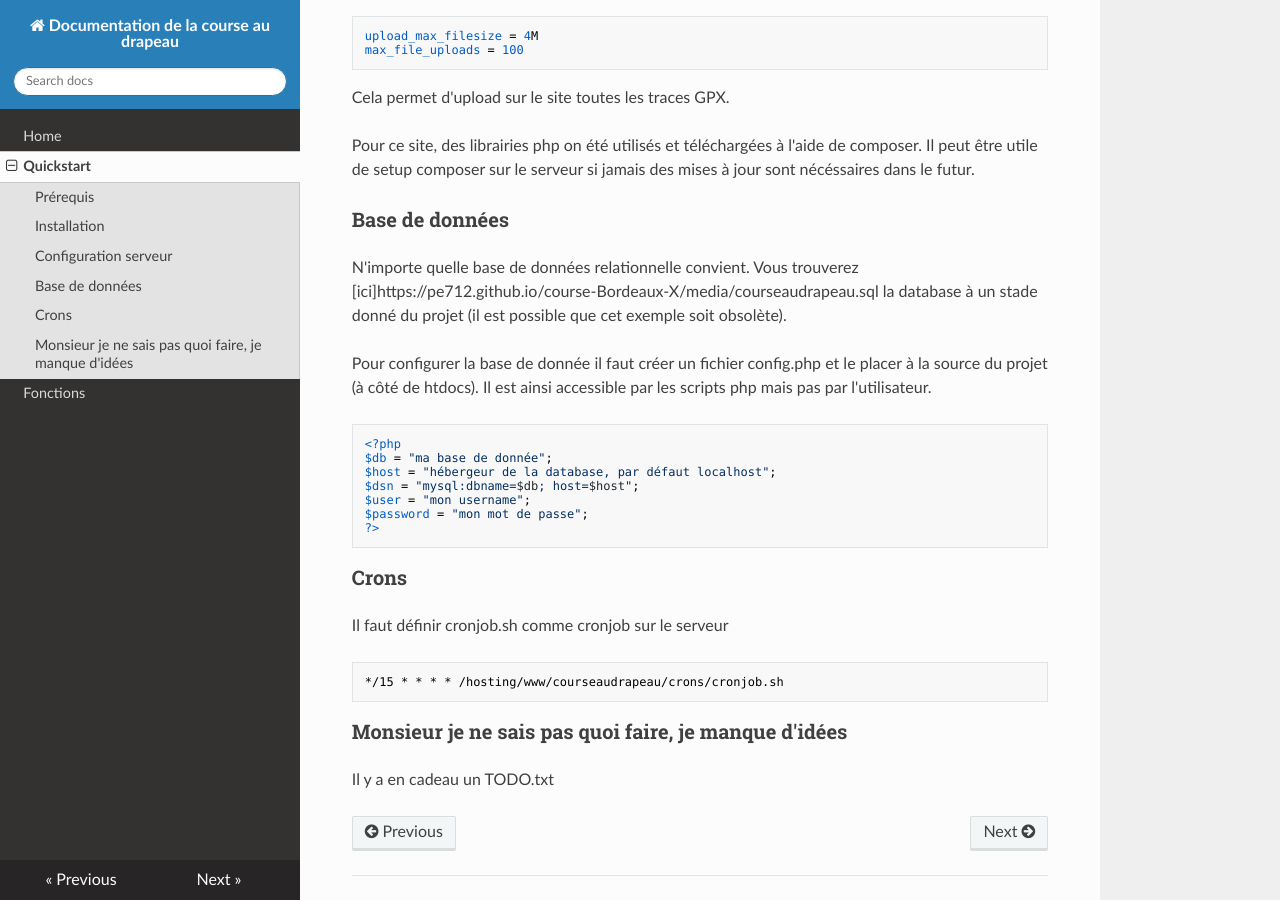
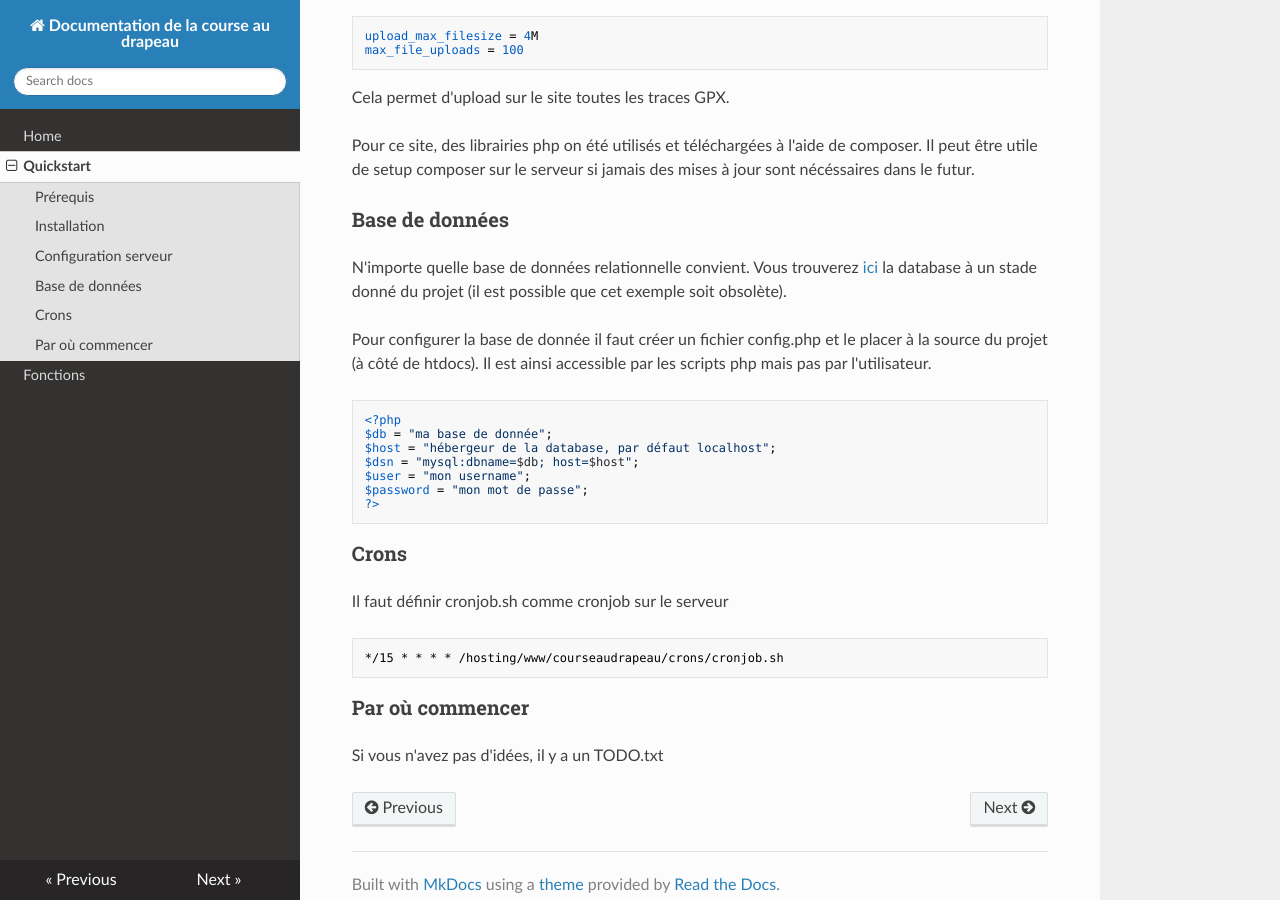
Before and after one commit to pe712/course-drapeau, an MkDocs documentation site: the page built from docs/docs/quickstart.md, in a window 1280 px wide and 900 px high, scrolled down 713 px. Built offline with MkDocs 1.6.1, drawn with Linux system fonts in a browser that asks for light colours; nearby versions of some CDN libraries.

Commit message:
updated doc

````diff
--- a/docs/docs/quickstart.md
+++ b/docs/docs/quickstart.md
@@ -32,7 +32,7 @@ Pour ce site, des librairies php on été utilisés et téléchargées à l'aide
 
 ### Base de données
 N'importe quelle base de données relationnelle convient.
-Vous trouverez [ici]https://pe712.github.io/course-Bordeaux-X/media/courseaudrapeau.sql la database à un stade donné du projet (il est possible que cet exemple soit obsolète).
+Vous trouverez [ici](https://pe712.github.io/course-Bordeaux-X/media/courseaudrapeau.sql) la database à un stade donné du projet (il est possible que cet exemple soit obsolète).
 
 Pour configurer la base de donnée il faut créer un fichier config.php et le placer à la source du projet (à côté de htdocs). Il est ainsi accessible par les scripts php mais pas par l'utilisateur.
 
@@ -50,5 +50,5 @@ Il faut définir cronjob.sh comme cronjob sur le serveur
 */15 * * * * /hosting/www/courseaudrapeau/crons/cronjob.sh
 ```
 
-### Monsieur je ne sais pas quoi faire, je manque d'idées
-Il y a en cadeau un TODO.txt
+### Par où commencer
+Si vous n'avez pas d'idées, il y a un TODO.txt
````
Also changed, not shown: docs/docs/index.md (+4 -2 lines), docs/site/index.html, docs/site/quickstart/index.html, docs/site/search/search_index.json, 1 other file.
